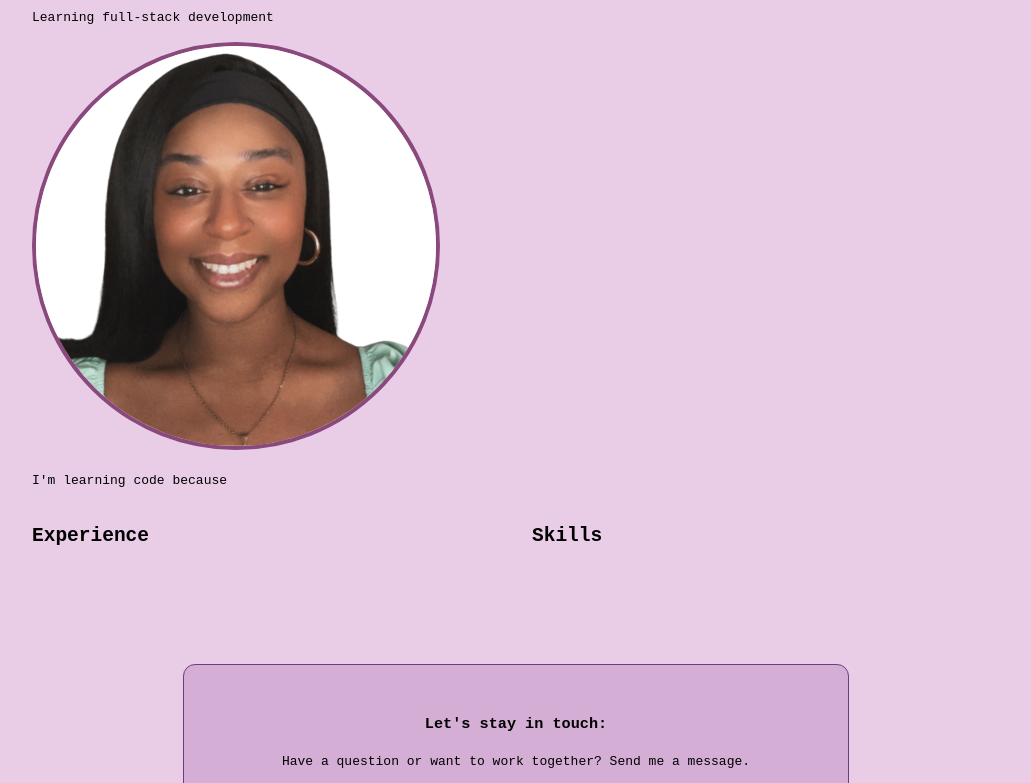
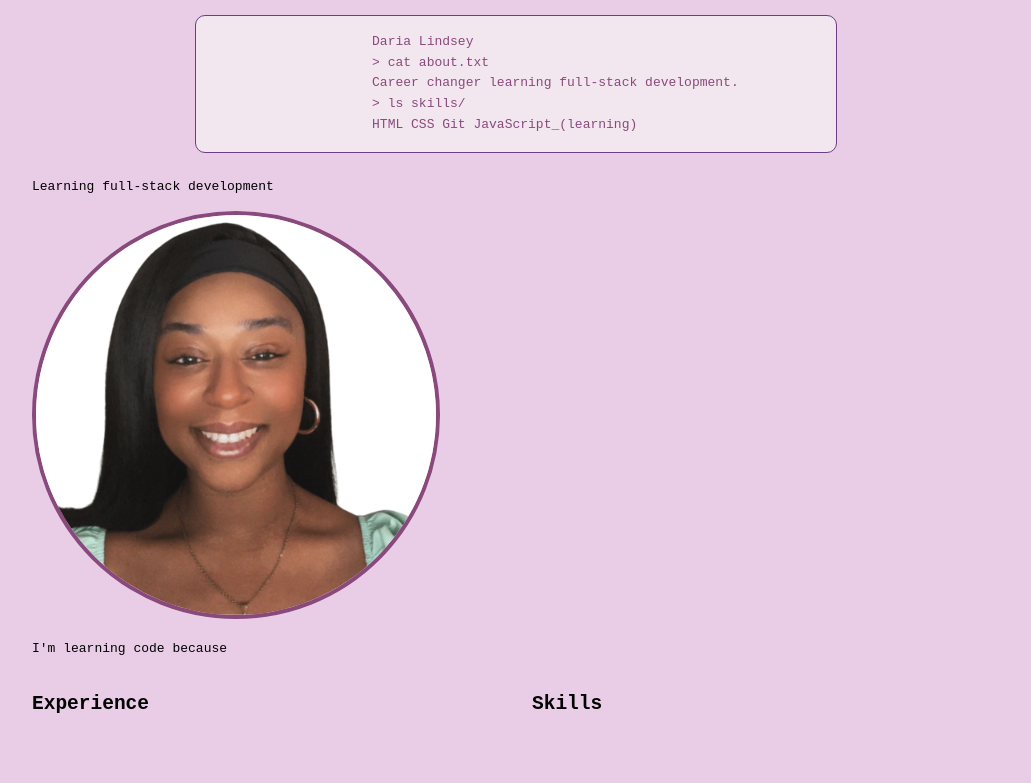
Before and after one commit to darialindsey/portfolio-website, a plain HTML site: page index.html in a window 1280 px wide. Shown: the part 147-930 px from the top of the page, without its empty margins (124-1155 px from the left). Drawn offline with Linux system fonts and the light colour scheme.

Commit message:
creating animated text for hero terminal on index html

```diff
--- a/index.html
+++ b/index.html
@@ -22,6 +22,16 @@
             <header class="hero">
                 <h1>Daria's Portfolio</h1>
                 <!--text needs to be centered on css-->
+                <div class="terminal">
+                    <!--terminal text design live using ai for html and css style-->
+                <pre id="terminal-text">
+                    Daria Lindsey
+                    > cat about.txt
+                    Career changer learning full-stack development.
+                    > ls skills/
+                    HTML CSS Git JavaScript_(learning)</pre>
+
+                </div>
                 <p>Learning full-stack development</p>
             </header>
                 <!--"about" section that can be linked back to via nav bar later-->
--- a/index.js
+++ b/index.js
@@ -21,3 +21,9 @@ systemQuery.addEventListener("change", function() {
 });
 
 applyTheme();
+
+//typing animation for hero terminal on index html
+const terminalText = document.getElementById("terminal-text");
+if (terminalText) {
+    const fullText =
+}
--- a/styles.css
+++ b/styles.css
@@ -94,7 +94,7 @@ footer {
 /*card grid display on portfolio-two html */
 .card-grid {
     display: grid; /*grid */
-    grid-template-columns: repeat(auto-fit, minmax(240px, 1fr));
+    grid-template-columns: repeat(auto-fit, minmax(240px, 1fr)); /*auto-fit fits as many cards as there is room for, cards should sit side by side on wide screen and stack on a narrow one*/
     gap: 1.5rem;
 }
 .card {
@@ -104,7 +104,30 @@ footer {
     border-radius: 12px; /*rounded card edges*/
 }
 
+/*terminal text on index html*/
+.terminal {
+    max-width: 600px;
+    margin: 1.5rem auto;
+    padding: 1rem 1.25rem;
+    background: var(--input-bg); /*linked to root background color*/
+    color: var(--accent); /*linked to root accent color*/
+    border: 1px solid var(--border); /*linked to root border color*/
+    border-radius: 10px /*rounded edges*/
 
+}
+.terminal pre {
+    margin: 0;
+    white-space: pre-wrap; /*contains text inside border*/
+    font-family: inherit;
+}
+#terminal-text::after {
+    content:"green box"
+    animation: blinks 1s steps (2) infinite;
+
+}
+@keyframes blink {
+    to {visibility: hidden; }
+}
 
 /*form on index html*/
 .contact {
```
